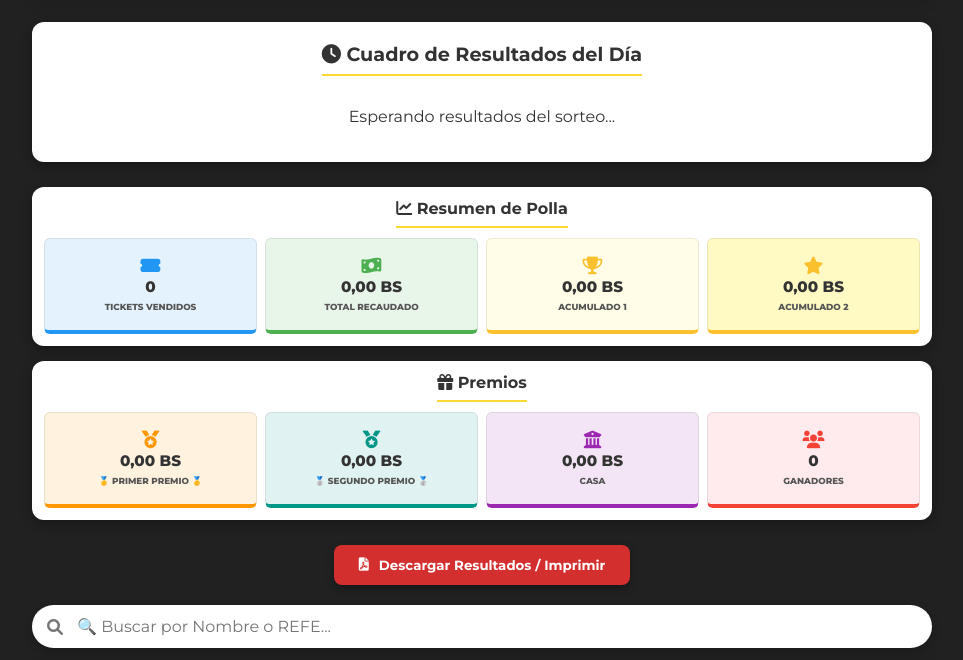
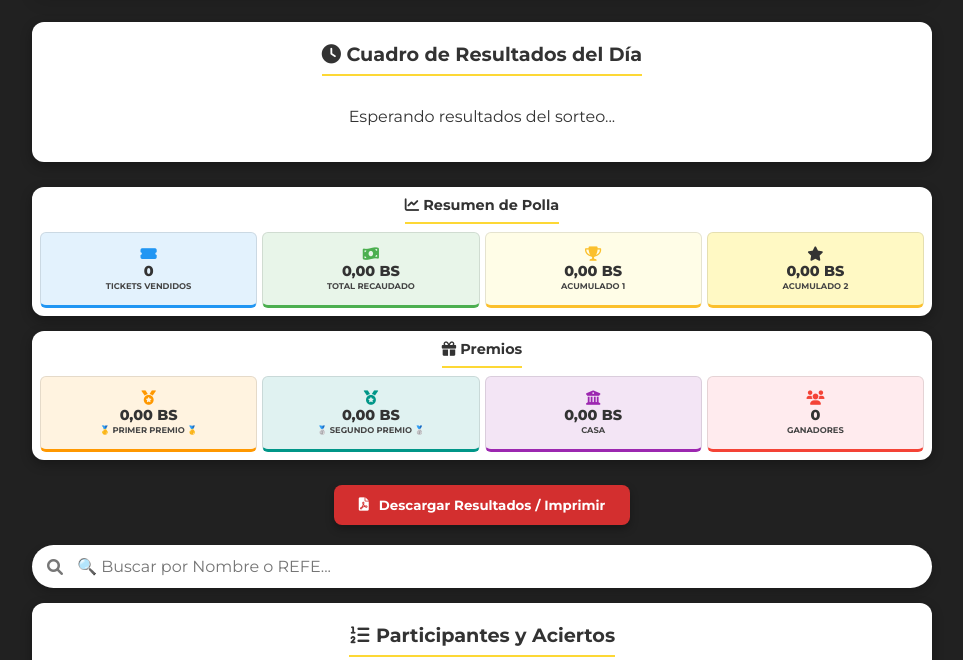
Before and after one commit to GABUX29-cyber/POLLA-SAN-PANCRACIO-, a plain HTML site: page POLLA-SAN-PANCRACIO/index.html in a window 1280 px wide. Shown: the part 106-766 px from the top of the page, without its empty margins (158-1121 px from the left). Drawn offline with nearby package versions, Linux system fonts and the light colour scheme; no server answers.

Commit message:
Add files via upload

```diff
--- a/POLLA-SAN-PANCRACIO/styles.css
+++ b/POLLA-SAN-PANCRACIO/styles.css
@@ -46,89 +46,86 @@
 }
 
 /* ========================================================= */
-/* 2. ÁREA FINANCIERA ULTRA COMPACTA (DOS CUADROS)           */
+/* 2. ÁREA FINANCIERA ULTRA COMPACTA (CON COLORES Y EMOJIS)   */
 /* ========================================================= */
 .compact-resumen {
-    padding: 12px !important;
+    padding: 8px !important;
 }
 
 .compact-resumen h2 {
-    font-size: 1em !important;
-    margin-bottom: 10px !important;
+    font-size: 0.9em !important;
+    margin-bottom: 8px !important;
     border-bottom: 2px solid #fdd835;
     padding-bottom: 3px;
     display: inline-block;
-    font-weight: 700;
 }
 
 .stats-grid-ultra {
     display: grid;
     grid-template-columns: repeat(4, 1fr);
-    gap: 8px;
+    gap: 5px;
 }
 
 .est-mini {
     border-radius: 6px;
-    padding: 8px 4px;
+    padding: 6px 2px;
     display: flex;
     flex-direction: column;
     align-items: center;
     justify-content: center;
-    border: 1px solid rgba(0,0,0,0.08);
-    min-height: 75px;
-    transition: transform 0.2s;
+    border: 1px solid rgba(0,0,0,0.1);
+    min-height: 60px;
 }
 
 .est-mini i {
-    font-size: 1.1em;
-    margin-bottom: 5px;
+    font-size: 0.9em;
+    margin-bottom: 3px;
 }
 
 .val-mini {
-    font-size: 0.95em;
+    font-size: 0.9em;
     font-weight: 800;
     color: #333;
-    line-height: 1.1;
+    line-height: 1;
 }
 
 .est-mini label {
-    font-size: 0.55em;
+    font-size: 0.52em;
     text-transform: uppercase;
-    font-weight: 800;
-    color: #555;
-    margin-top: 5px;
+    font-weight: 700;
+    color: #444;
+    margin-top: 3px;
     text-align: center;
     width: 95%;
-    white-space: normal;
+    white-space: normal; /* Asegura que el texto no se corte y baje */
 }
 
-/* Colores de los cuadros financieros (Cuadro 1) */
-.ventas { background-color: #e3f2fd; border-bottom: 4px solid #2196f3; }
+/* Colores de los cuadros financieros */
+.ventas { background-color: #e3f2fd; border-bottom: 3px solid #2196f3; }
 .ventas i { color: #2196f3; }
 
-.recaudado { background-color: #e8f5e9; border-bottom: 4px solid #4caf50; }
+.recaudado { background-color: #e8f5e9; border-bottom: 3px solid #4caf50; }
 .recaudado i { color: #4caf50; }
 
-.acumulado { background-color: #fffde7; border-bottom: 4px solid #fbc02d; }
+.acumulado { background-color: #fffde7; border-bottom: 3px solid #fbc02d; }
 .acumulado i { color: #fbc02d; }
 
+/* Estilo para el nuevo Acumulado 2 */
 .acumulado2 {
     background-color: #fff9c4 !important;
-    border-bottom: 4px solid #fbc02d !important;
+    border-bottom: 3px solid #fbc02d !important;
 }
-.acumulado2 i { color: #fbc02d; }
 
-/* Colores de los cuadros de premios (Cuadro 2) */
-.repartir { background-color: #fff3e0; border-bottom: 4px solid #ff9800; }
+.casa { background-color: #f3e5f5; border-bottom: 3px solid #9c27b0; }
+.casa i { color: #9c27b0; }
+
+.domingo { background-color: #e0f2f1; border-bottom: 3px solid #009688; }
+.domingo i { color: #009688; }
+
+.repartir { background-color: #fff3e0; border-bottom: 3px solid #ff9800; }
 .repartir i { color: #ff9800; }
 
-.domingo { background-color: #e0f2f1; border-bottom: 4px solid #009688; }
-.domingo i { color: #009688; }
-
-.casa { background-color: #f3e5f5; border-bottom: 4px solid #9c27b0; }
-.casa i { color: #9c27b0; }
-
-.ganadores-box-item { background-color: #ffebee; border-bottom: 4px solid #f44336; }
+.ganadores-box-item { background-color: #ffebee; border-bottom: 3px solid #f44336; }
 .ganadores-box-item i { color: #f44336; }
 
 /* ========================================================= */
@@ -215,7 +212,7 @@
 }
 
 /* ========================================================= */
-/* 5. RESULTADOS DEL DÍA (BOLAS DE LOTERÍA)                   */
+/* 5. RESULTADOS DEL DÍA (BOLAS DE LOTERÍA)                  */
 /* ========================================================= */
 .numeros-ganadores {
     display: flex;
@@ -575,7 +572,7 @@
 }
 
 /* ========================================================= */
-/* 12. ESTILOS DE IMPRESIÓN (PDF)                            */
+/* 12. ESTILOS DE IMPRESIÓN (PDF)                             */
 /* ========================================================= */
 @media print {
     #btn-descargar-pdf, .filtro-container, footer, button {
@@ -583,8 +580,10 @@
     }
 
     body {
-        background-color: white !important;
-        color: #333 !important;
+        background-color: #212121 !important;
+        color: #eee !important;
+        -webkit-print-color-adjust: exact !important;
+        print-color-adjust: exact !important;
         padding: 0;
         margin: 0;
     }
@@ -594,16 +593,16 @@
         color: #333 !important;
         -webkit-print-color-adjust: exact !important;
         print-color-adjust: exact !important;
-        margin-bottom: 10px;
     }
 
     .card {
-        box-shadow: none !important;
-        border: 1px solid #eee !important;
-        margin-bottom: 10px !important;
+        background-color: #ffffff !important;
+        color: #333 !important;
+        -webkit-print-color-adjust: exact !important;
+        print-color-adjust: exact !important;
     }
 
-    /* En impresión, ponemos los 8 cuadros financieros en una sola fila para ahorrar espacio */
+    /* REDUCCIÓN DE RESUMEN AL IMPRIMIR A UNA FILA HORIZONTAL */
     .stats-grid-ultra {
         grid-template-columns: repeat(8, 1fr) !important;
         gap: 2px !important;
@@ -617,13 +616,14 @@
         print-color-adjust: exact;
     }
 
-    .val-mini { font-size: 0.7em !important; }
-    .est-mini label { font-size: 0.4em !important; }
-    .est-mini i { display: none; } /* Ocultamos iconos para ganar espacio */
+    .val-mini { font-size: 0.75em !important; }
+    .est-mini label { font-size: 0.45em !important; }
+    .est-mini i { font-size: 0.7em !important; }
 
     tbody tr, tr {
         page-break-inside: avoid !important;
+        break-inside: avoid !important;
     }
 
-    @page { margin: 1cm; }
+    @page { margin: 0; }
 }
```
